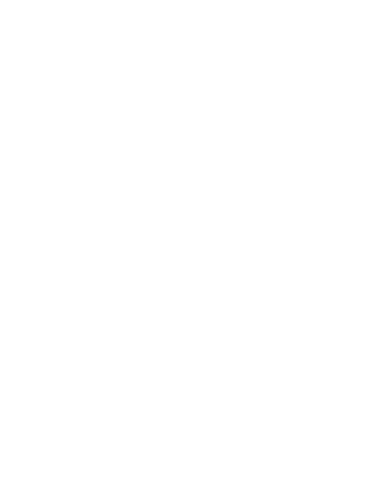
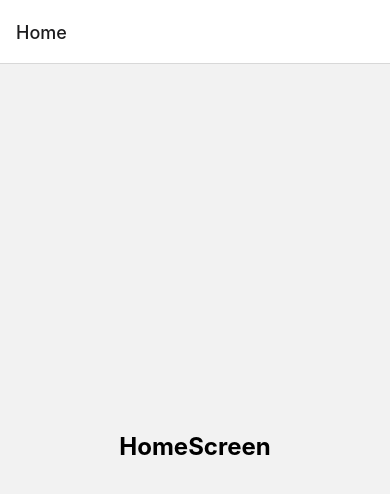
Before and after one commit to amontalvof/react-native-demo, a React Native app: screen / in a window 390 px wide. Shown: the top 494 px of the page. Built offline with nearby package versions, Linux system fonts and the light colour scheme.

Commit message:
Refactor App.js: Update imports and add RNNavigation component

```diff
--- a/App.js
+++ b/App.js
@@ -1,7 +1,5 @@
-import { NavigationContainer } from '@react-navigation/native';
+import RNNavigation from './src/rnNavigation';
 
 export default function App() {
-    return (
-        <NavigationContainer>{/* Rest of your app code */}</NavigationContainer>
-    );
+    return <RNNavigation />;
 }
--- a/package.json
+++ b/package.json
@@ -10,12 +10,13 @@
   },
   "dependencies": {
     "@react-navigation/native": "^6.1.17",
+    "@react-navigation/native-stack": "^6.9.26",
     "expo": "~49.0.13",
     "expo-status-bar": "~1.6.0",
     "react": "18.2.0",
     "react-native": "0.72.5",
-    "react-native-screens": "~3.22.0",
-    "react-native-safe-area-context": "4.6.3"
+    "react-native-safe-area-context": "4.6.3",
+    "react-native-screens": "~3.22.0"
   },
   "devDependencies": {
     "@babel/core": "^7.20.0"
--- /dev/null
+++ b/src/rnNavigation/index.jsx
@@ -0,0 +1,17 @@
+import { NavigationContainer } from '@react-navigation/native';
+import { createNativeStackNavigator } from '@react-navigation/native-stack';
+import HomeScreen from './screens/HomeScreen';
+import AboutScreen from './screens/AboutScreen';
+
+const Stack = createNativeStackNavigator();
+
+export default function RNNavigation() {
+    return (
+        <NavigationContainer>
+            <Stack.Navigator initialRouteName="Home">
+                <Stack.Screen name="Home" component={HomeScreen} />
+                <Stack.Screen name="About" component={AboutScreen} />
+            </Stack.Navigator>
+        </NavigationContainer>
+    );
+}
--- /dev/null
+++ b/src/rnNavigation/screens/AboutScreen.jsx
@@ -0,0 +1,24 @@
+import { Text, View, StyleSheet } from 'react-native';
+
+const AboutScreen = () => {
+    return (
+        <View style={styles.container}>
+            <Text style={styles.text}>AboutScreen</Text>
+        </View>
+    );
+};
+
+const styles = StyleSheet.create({
+    container: {
+        flex: 1,
+        justifyContent: 'center',
+        alignItems: 'center',
+    },
+    text: {
+        fontSize: 24,
+        fontWeight: 'bold',
+        marginBottom: 16,
+    },
+});
+
+export default AboutScreen;
--- /dev/null
+++ b/src/rnNavigation/screens/HomeScreen.jsx
@@ -0,0 +1,24 @@
+import { Text, View, StyleSheet } from 'react-native';
+
+const HomeScreen = () => {
+    return (
+        <View style={styles.container}>
+            <Text style={styles.text}>HomeScreen</Text>
+        </View>
+    );
+};
+
+const styles = StyleSheet.create({
+    container: {
+        flex: 1,
+        justifyContent: 'center',
+        alignItems: 'center',
+    },
+    text: {
+        fontSize: 24,
+        fontWeight: 'bold',
+        marginBottom: 16,
+    },
+});
+
+export default HomeScreen;
```
Also changed, not shown: 1 other file (tests, documents, lock files or other folders).
